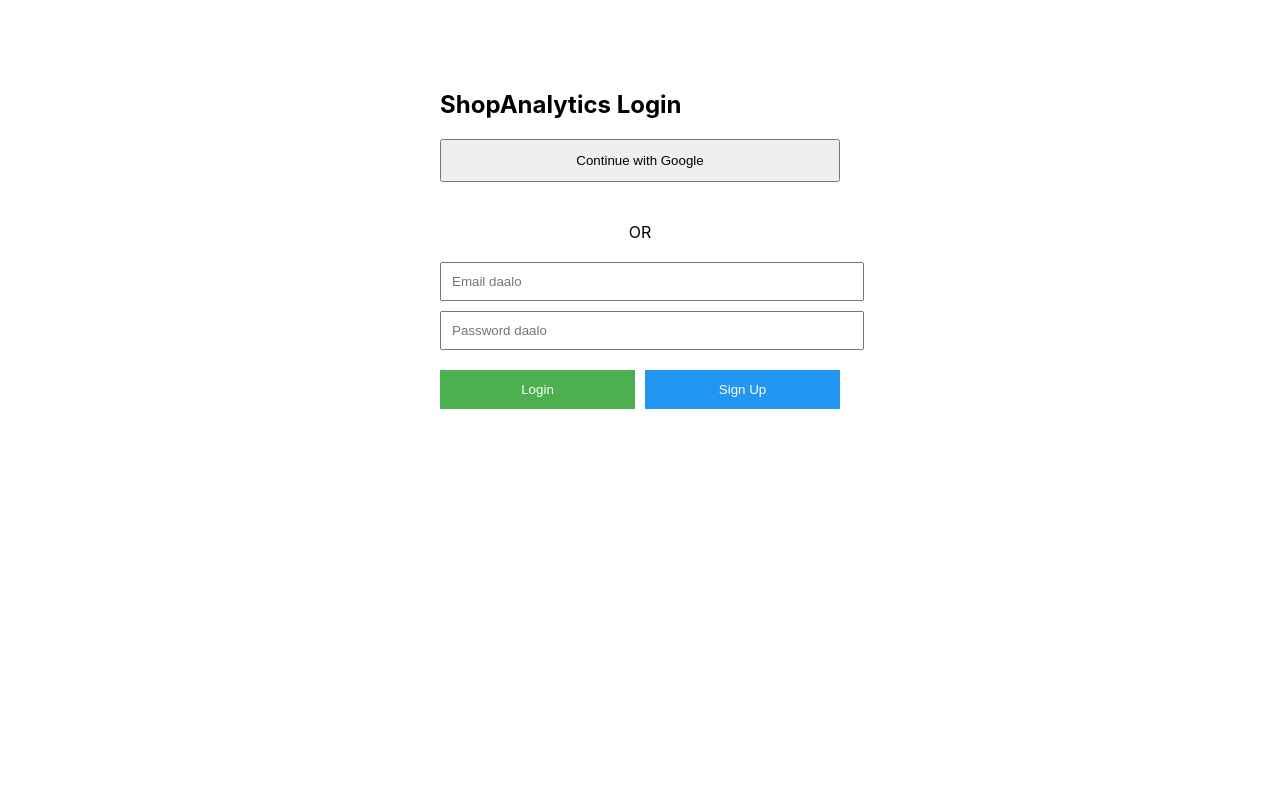
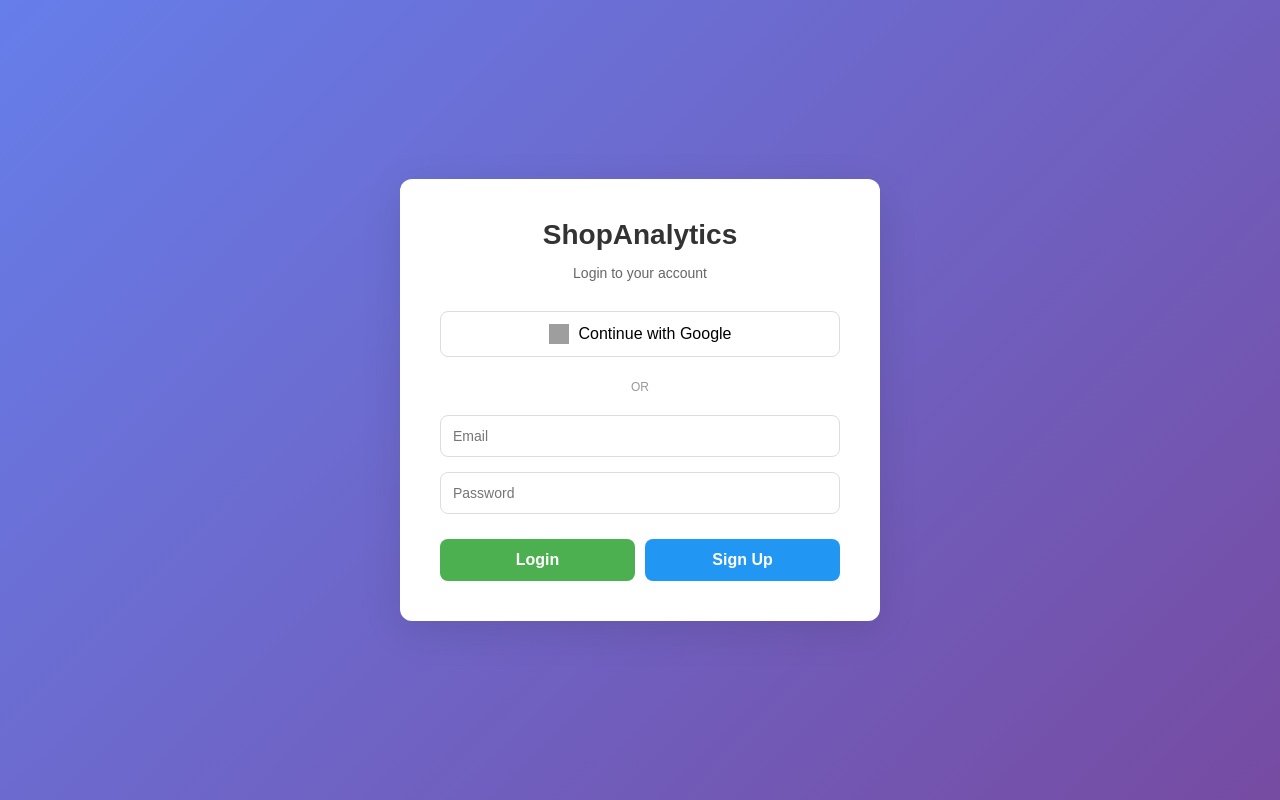
Before and after one commit to akash1234-design/shop-analytics-akash, a React (Create React App) app: page / in a window 1280 px wide. Built offline with nearby package versions, Linux system fonts and the light colour scheme; no server answers; grey boxes are pictures that could not be loaded.

Commit message:
Fixed Firebase config and new UI

```diff
--- a/src/App.js
+++ b/src/App.js
@@ -1,5 +1,5 @@
 import React, { useState, useEffect } from 'react';
-import { onAuthStateChanged } from "firebase/auth";
+import { onAuthStateChanged } from 'firebase/auth';
 import { auth } from './firebase';
 import Login from './components/Login';
 import Dashboard from './Dashboard';
@@ -11,21 +11,23 @@ function App() {
 
   // Ye Firebase ko check karta hai ki user login hai ya nahi
   useEffect(() => {
+    // auth initialize hone ke baad hi ye chalega
     const unsubscribe = onAuthStateChanged(auth, (currentUser) => {
       setUser(currentUser);
       setLoading(false);
     });
-    // Cleanup function
+
+    // Cleanup function - component hatne pe listener band kar dega
     return () => unsubscribe();
   }, []);
 
   if (loading) {
-    return <div style={{textAlign: 'center', marginTop: '50px'}}>Loading...</div>;
+    return <div style={{ textAlign: 'center', marginTop: '50px' }}>Loading...</div>;
   }
 
   return (
-    <div>
-      {user ? <Dashboard user={user} /> : <Login />}
+    <div className="App">
+      {user ? <Dashboard /> : <Login />}
     </div>
   );
 }
--- a/src/components/Login.js
+++ b/src/components/Login.js
@@ -5,7 +5,7 @@ import {
   GoogleAuthProvider,
   signInWithPopup
 } from "firebase/auth";
-import { auth } from "../firebase"; // firebase.js src folder me hai to ../ use kar
+import { auth } from "../firebase";
 
 function Login() {
   const [email, setEmail] = useState("");
@@ -15,121 +15,221 @@ function Login() {
 
   const googleProvider = new GoogleAuthProvider();
 
-  // Login Function
   const handleLogin = async (e) => {
     e.preventDefault();
     setError("");
     setLoading(true);
-
     try {
       await signInWithEmailAndPassword(auth, email, password);
     } catch (err) {
       if (err.code === "auth/user-not-found") {
-        setError("Ye email register nahi hai. Sign Up karo pehle.");
+        setError("Ye email register nahi hai. Sign Up karo.");
       } else if (err.code === "auth/wrong-password") {
         setError("Password galat hai.");
       } else if (err.code === "auth/invalid-email") {
-        setError("Email sahi nahi hai.");
+        setError("Email format sahi nahi hai.");
       } else {
-        setError("Login failed. Dobara try karo.");
+        setError(err.message);
       }
     }
     setLoading(false);
   };
 
-  // Signup Function
   const handleSignup = async (e) => {
     e.preventDefault();
     setError("");
     setLoading(true);
-
     if (password.length < 6) {
       setError("Password kam se kam 6 characters ka hona chahiye.");
       setLoading(false);
       return;
     }
-
     try {
       await createUserWithEmailAndPassword(auth, email, password);
     } catch (err) {
       if (err.code === "auth/email-already-in-use") {
         setError("Ye email pehle se use me hai. Login karo.");
-      } else if (err.code === "auth/weak-password") {
-        setError("Password weak hai. Strong password daalo.");
       } else {
-        setError("Signup failed. Dobara try karo.");
+        setError(err.message);
       }
     }
     setLoading(false);
   };
 
-  // Google Login Function
   const handleGoogleLogin = async () => {
     setError("");
     setLoading(true);
-
     try {
       await signInWithPopup(auth, googleProvider);
     } catch (err) {
-      setError("Google se login nahi ho paya. Dobara try karo.");
+      if (err.code === "auth/unauthorized-domain") {
+        setError("Domain allow nahi hai. Firebase me localhost add karo.");
+      } else {
+        setError("Google login failed: " + err.message);
+      }
     }
     setLoading(false);
   };
 
   return (
-    <div style={{ maxWidth: "400px", margin: "50px auto", padding: "20px" }}>
-      <h2>ShopAnalytics Login</h2>
+    <div style={styles.container}>
+      <div style={styles.card}>
+        <h2 style={styles.title}>ShopAnalytics</h2>
+        <p style={styles.subtitle}>Login to your account</p>
 
         <button
           onClick={handleGoogleLogin}
           disabled={loading}
-        style={{ width: "100%", padding: "12px", marginBottom: "20px" }}
+          style={styles.googleBtn}
         >
+          <img
+            src="https://www.gstatic.com/firebasejs/ui/2.0.0/images/auth/google.svg"
+            alt="Google"
+            style={styles.googleIcon}
+          />
           Continue with Google
         </button>
 
-      <div style={{ textAlign: "center", margin: "20px 0" }}>OR</div>
+        <div style={styles.divider}>
+          <span style={styles.dividerText}>OR</span>
+        </div>
 
-      <form>
         <input
           type="email"
-          placeholder="Email daalo"
+          placeholder="Email"
           value={email}
           onChange={(e) => setEmail(e.target.value)}
-          style={{ width: "100%", padding: "10px", marginBottom: "10px" }}
+          style={styles.input}
           required
         />
         <input
           type="password"
-          placeholder="Password daalo"
+          placeholder="Password"
           value={password}
           onChange={(e) => setPassword(e.target.value)}
-          style={{ width: "100%", padding: "10px", marginBottom: "10px" }}
+          style={styles.input}
           required
         />
 
-        {error && <p style={{ color: "red", fontSize: "14px" }}>{error}</p>}
+        {error && <p style={styles.error}>{error}</p>}
 
-        <div style={{ display: "flex", gap: "10px", marginTop: "10px" }}>
+        <div style={styles.btnGroup}>
           <button
             onClick={handleLogin}
             disabled={loading}
-            style={{ flex: 1, padding: "12px", background: "#4CAF50", color: "white", border: "none" }}
+            style={{...styles.btn, ...styles.loginBtn}}
           >
             {loading ? "Loading..." : "Login"}
           </button>
-
           <button
             onClick={handleSignup}
             disabled={loading}
-            style={{ flex: 1, padding: "12px", background: "#2196F3", color: "white", border: "none" }}
+            style={{...styles.btn, ...styles.signupBtn}}
           >
             {loading ? "Loading..." : "Sign Up"}
           </button>
         </div>
-      </form>
+      </div>
     </div>
   );
 }
 
+// CSS Styles
+const styles = {
+  container: {
+    minHeight: '100vh',
+    display: 'flex',
+    alignItems: 'center',
+    justifyContent: 'center',
+    background: 'linear-gradient(135deg, #667eea 0%, #764ba2 100%)',
+    fontFamily: 'Arial, sans-serif'
+  },
+  card: {
+    background: 'white',
+    padding: '40px',
+    borderRadius: '12px',
+    boxShadow: '0 10px 40px rgba(0,0,0,0.1)',
+    width: '100%',
+    maxWidth: '400px'
+  },
+  title: {
+    textAlign: 'center',
+    margin: '0 0 8px 0',
+    color: '#333',
+    fontSize: '28px'
+  },
+  subtitle: {
+    textAlign: 'center',
+    color: '#666',
+    marginBottom: '30px',
+    fontSize: '14px'
+  },
+  googleBtn: {
+    width: '100%',
+    padding: '12px',
+    border: '1px solid #ddd',
+    borderRadius: '8px',
+    background: 'white',
+    cursor: 'pointer',
+    display: 'flex',
+    alignItems: 'center',
+    justifyContent: 'center',
+    gap: '10px',
+    fontSize: '16px',
+    marginBottom: '20px'
+  },
+  googleIcon: {
+    width: '20px',
+    height: '20px'
+  },
+  divider: {
+    textAlign: 'center',
+    margin: '20px 0',
+    position: 'relative'
+  },
+  dividerText: {
+    background: 'white',
+    padding: '0 15px',
+    color: '#999',
+    fontSize: '12px'
+  },
+  input: {
+    width: '100%',
+    padding: '12px',
+    marginBottom: '15px',
+    border: '1px solid #ddd',
+    borderRadius: '8px',
+    fontSize: '14px',
+    boxSizing: 'border-box',
+    outline: 'none'
+  },
+  error: {
+    color: '#e74c3c',
+    fontSize: '13px',
+    marginBottom: '15px',
+    textAlign: 'center'
+  },
+  btnGroup: {
+    display: 'flex',
+    gap: '10px',
+    marginTop: '10px'
+  },
+  btn: {
+    flex: 1,
+    padding: '12px',
+    border: 'none',
+    borderRadius: '8px',
+    fontSize: '16px',
+    cursor: 'pointer',
+    color: 'white',
+    fontWeight: 'bold'
+  },
+  loginBtn: {
+    background: '#4CAF50'
+  },
+  signupBtn: {
+    background: '#2196F3'
+  }
+};
+
 export default Login;
--- a/src/firebase.js
+++ b/src/firebase.js
@@ -3,19 +3,16 @@ import { getAuth } from "firebase/auth";
 import { getFirestore } from "firebase/firestore";
 
 const firebaseConfig = {
-  apiKey: "AIzaSyCxiB7to1Hsdz8wOZnzrvr-u3Uf-N4p9BAU",
+  apiKey: "AIzaSyDfrkwScUmDy-Mv-Q69X7St-7Jf-x2s",
   authDomain: "shop-analytics-6d9df.firebaseapp.com",
   projectId: "shop-analytics-6d9df",
   storageBucket: "shop-analytics-6d9df.firebasestorage.app",
   messagingSenderId: "945328272719",
-  appId: "1:945328272719:web:f38019d630575feeehB66"
+  appId: "1:945328272719:web:f6cbb6eb4c1be0ee9d6a"  // ← Yaha 'a' small kiya
 };
 
-// Initialize Firebase
 const app = initializeApp(firebaseConfig);
 
-// Ye 2 cheez export karni zaruri hai
 export const auth = getAuth(app);
-export const db = getFirestore(app);  // ← Dashboard.js ke liye ye chahiye
-
+export const db = getFirestore(app);
 export default app;
```
Lines whose indentation alone changed are shown as unchanged.
